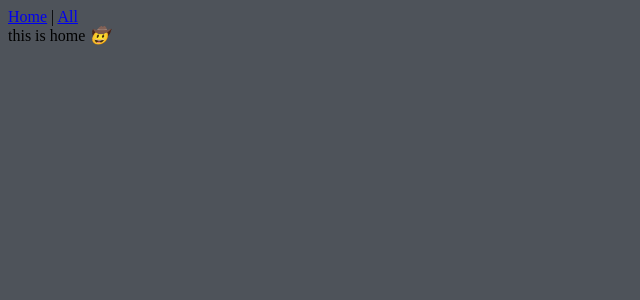
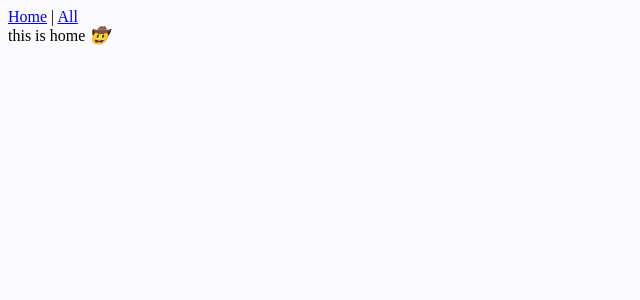
Before and after one commit to finowo/vueCountries, a Vue app: page / in a window 1280 px wide. Shown: the top 300 px of the page, without its empty margins (0-640 px from the left). Built offline with nearby package versions, Linux system fonts and the light colour scheme.

Commit message:
swapped light and dark theme

```diff
--- a/src/style/app.css
+++ b/src/style/app.css
@@ -1,71 +1,75 @@
-@import url('https://fonts.googleapis.com/css2?family=Inconsolata:wght@400;600&family=Libre+Franklin:wght@400;500&display=swap');
+@import url("https://fonts.googleapis.com/css2?family=Inconsolata:wght@400;600&family=Libre+Franklin:wght@400;500&display=swap");
 
 /* //////////////////////colors////////////////////// */
-:root{
-    --purple: #79589E;
-    --purple-light: #A896BE;
-    --purple-lightest: #F6F2FA;
-    --blue: #408FEC;
-    --blue-light: #8EBDF1;
-    --blue-lightest: #F6FAFF;
-    --green: #74C080;
-    --green-light: #ABD7B4;
-    --green-lightest: #F8FCF9;
-    --orange: #FA9F47;
-    --orange-light: #FBC595;
-    --orange-lightest: #FFFAF6;
-    --red: #D54141;
-    --red-light: #E48E8E;
-    --red-lightest: #FDF6F6;
+:root {
+	--purple: #79589e;
+	--purple-light: #a896be;
+	--purple-lightest: #f6f2fa;
+	--blue: #408fec;
+	--blue-light: #8ebdf1;
+	--blue-lightest: #f6faff;
+	--green: #74c080;
+	--green-light: #abd7b4;
+	--green-lightest: #f8fcf9;
+	--orange: #fa9f47;
+	--orange-light: #fbc595;
+	--orange-lightest: #fffaf6;
+	--red: #d54141;
+	--red-light: #e48e8e;
+	--red-lightest: #fdf6f6;
 
-    --text: #D9DEEA;
-    --accent1: #596981;
-    --accent2: #96A3B6;
-    --accent3: #CFD7E6;
-    --bg: #4E535A;
+	--text: #252525;
+	--accent1: #e3e7ef;
+	--accent2: #eef1f6;
+	--accent3: #f7f8fb;
+	--bg: #fbfbfd;
 }
 
-.dark{
+.light {
 	--text: #252525;
-    --accent1: #E3E7EF;
-    --accent2: #EEF1F6;
-    --accent3: #F7F8FB;
-    --bg: #FBFBFD;
+	--accent1: #e3e7ef;
+	--accent2: #eef1f6;
+	--accent3: #f7f8fb;
+	--bg: #fbfbfd;
 }
 
-.light{
-    --text: #D9DEEA;
+.dark {
+	--text: #d9deea;
 	--accent1: #596981;
-    --accent2: #96A3B6;
-    --accent3: #CFD7E6;
-    --bg: #4E535A;
+	--accent2: #96a3b6;
+	--accent3: #cfd7e6;
+	--bg: #4e535a;
 }
 /* //////////////////////colors////////////////////// */
 
 /* //////////////////////typeface////////////////////// */
- h1{ /* heading */
-    font-family: 'Libre Franklin', sans-serif;
+h1 {
+	/* heading */
+	font-family: "Libre Franklin", sans-serif;
 	font-weight: 500;
 	font-size: 48px;
 	color: var(--text);
 }
 
-h2{ /* sub-heading */
-    font-family: 'Inconsolata', monospace;
+h2 {
+	/* sub-heading */
+	font-family: "Inconsolata", monospace;
 	font-weight: 600;
 	font-size: 36px;
 	color: var(--text);
 }
 
-h3{ /* body text */
-    font-family: 'Libre Franklin', sans-serif;
+h3 {
+	/* body text */
+	font-family: "Libre Franklin", sans-serif;
 	font: weight 400px;
 	font-size: 18px;
 	color: var(--text);
 }
 
-h4{ /* body text alt */
-    font-family: 'Inconsolata', monospace;
+h4 {
+	/* body text alt */
+	font-family: "Inconsolata", monospace;
 	font-weight: 400;
 	font-size: 18px;
 	color: var(--text);
@@ -73,7 +77,7 @@ h4{ /* body text alt */
 /* //////////////////////typeface////////////////////// */
 
 /* //////////////////////bg////////////////////// */
-body{
+body {
 	background-color: var(--bg);
 }
 /* //////////////////////bg////////////////////// */
```
Lines whose indentation alone changed are shown as unchanged.
